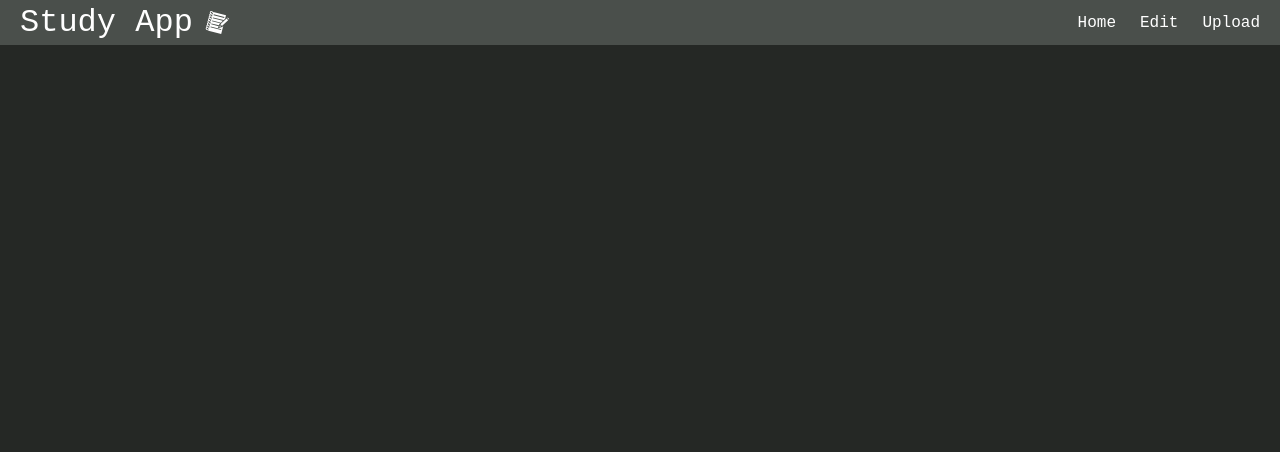
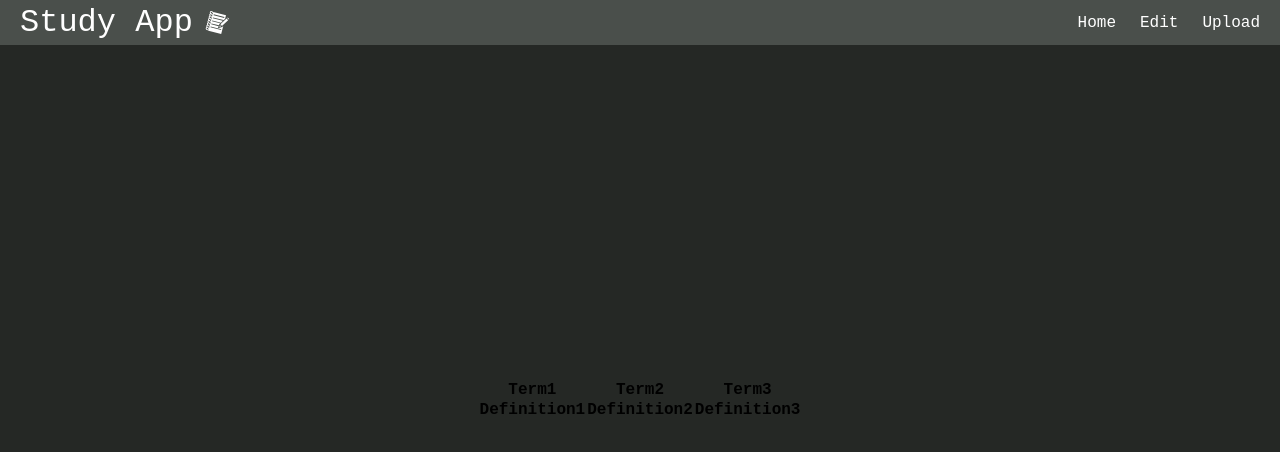
Before and after one commit to camsent/CS230Project4, a React (Vite) app in the folder FrontEnd/frontend-study-app/: page /matching in a window 1280 px wide. Shown: the top 452 px of the page. Built offline with nearby package versions, Linux system fonts and the light colour scheme.

Commit message:
Update frontend

```diff
--- a/FrontEnd/frontend-study-app/src/App.jsx
+++ b/FrontEnd/frontend-study-app/src/App.jsx
@@ -6,6 +6,8 @@ import HomePage from './components/homePage';
 import Navbar from './components/NavBar';
 import StudyPage from './components/StudyPage'
 import UploadPage from './components/UploadPage';
+import EditPage from './components/EditPage';
+import Matching from './components/Matching';
 
 function App() {
 
@@ -17,8 +19,13 @@ function App() {
         <Route path="/" element={<LoginPage />} />
         <Route path="/register" element={<RegisterPage />} />
         <Route path="/home" element={<HomePage />} />
-        <Route path="/study/:setId" element={<StudyPage />} />
+        {
+        //<Route path="/study/:setId" element={<StudyPage />} />
+        }
         <Route path="/upload" element={<UploadPage />} />
+        <Route path="/study" element={<StudyPage />} />
+        <Route path="/edit" element={<EditPage />} />
+        <Route path="/matching" element={<Matching />} />
       </Routes>
     </Router>
     </>
--- /dev/null
+++ b/FrontEnd/frontend-study-app/src/components/Matching.jsx
@@ -0,0 +1,27 @@
+import React, { useState } from "react";
+import { useNavigate, Link } from 'react-router-dom';
+
+//need to get data from backend
+
+function Matching() {
+
+    return (
+        <div>
+            <table>
+                <tr>
+                    <th>Term1</th>
+                    <th>Term2</th>
+                    <th>Term3</th>
+                </tr>
+                <tr>
+                    <th>Definition1</th>
+                    <th>Definition2</th>
+                    <th>Definition3</th>
+                </tr>
+            </table>
+        </div>
+    )
+
+}
+
+export default Matching;
```
